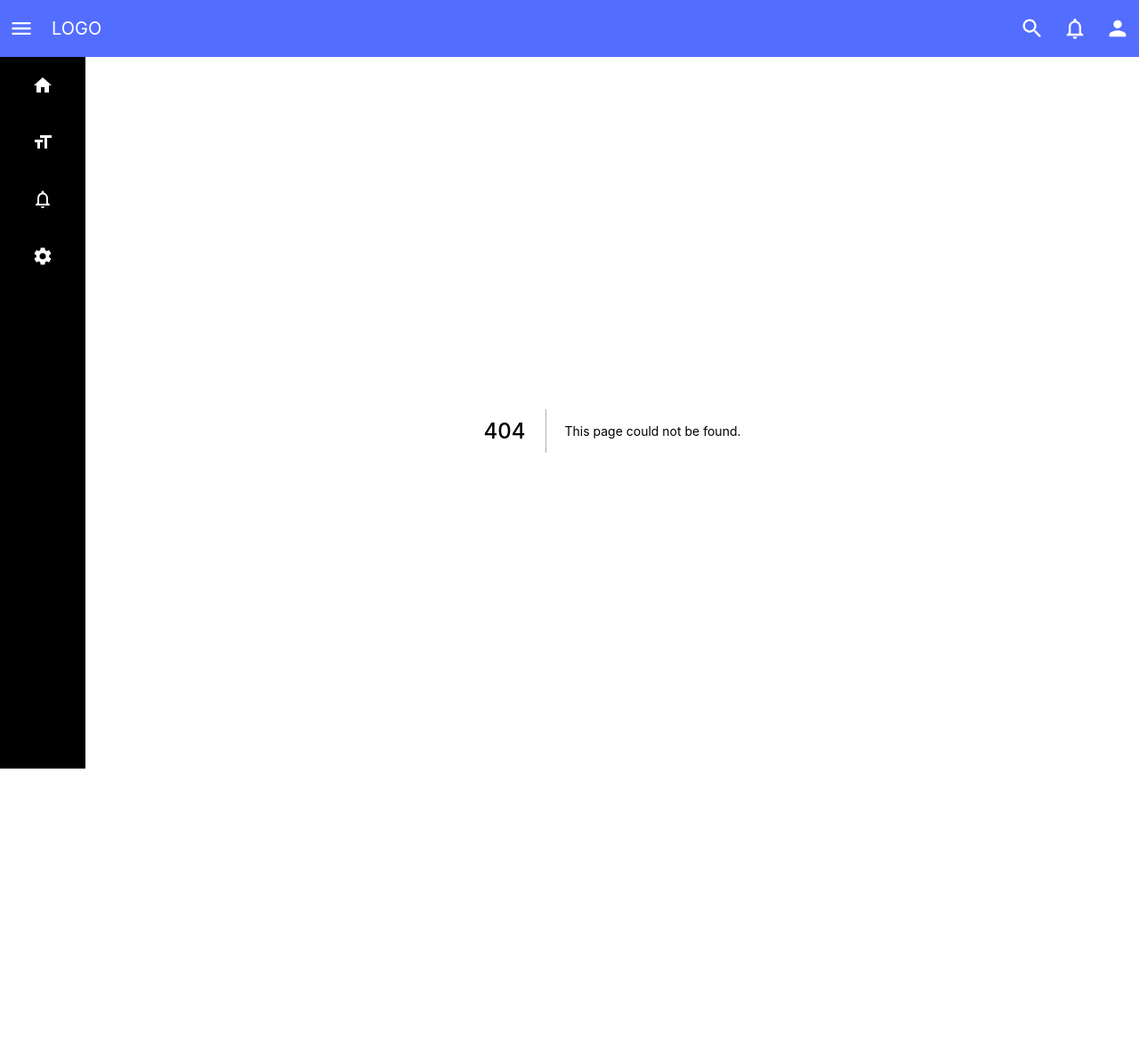
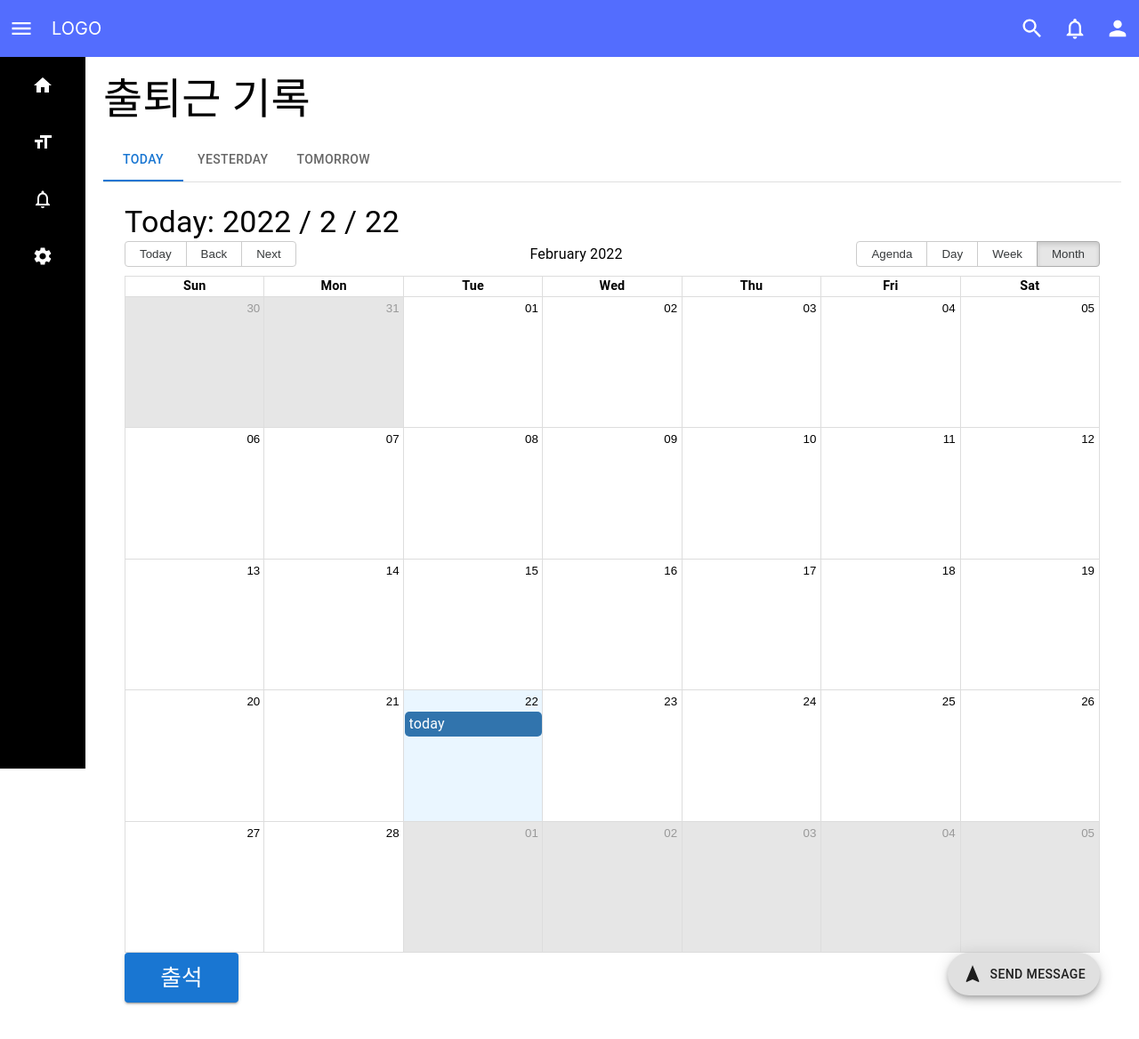
Before and after one commit to youngcademy/TEAMA-FRONT, a Next.js app: page /admin/attend/check in a window 1280 px wide. Before the commit this address had no page. Shown: the top 1168 px of the page at 89% size. Before the commit the page ends 904 px from the top, so only its background shows below. Built offline with nearby package versions, Linux system fonts and the light colour scheme.

Commit message:
add react-big-calendar but error

```diff
--- /dev/null
+++ b/components/Calendar.tsx
@@ -0,0 +1,93 @@
+import React, { useState } from "react";
+import { Calendar, View, DateLocalizer } from "react-big-calendar";
+import moment from "moment";
+
+import { momentLocalizer } from "react-big-calendar";
+import "react-big-calendar/lib/css/react-big-calendar.css";
+
+const localizer = momentLocalizer(moment);
+
+const allViews: View[] = ["agenda", "day", "week", "month"];
+
+interface Props {
+  localizer: DateLocalizer;
+}
+
+class CalendarEvent {
+  title: string;
+  allDay: boolean;
+  start: Date;
+  end: Date;
+  desc: string;
+  resourceId?: string;
+  tooltip?: string;
+
+  constructor(
+    _title: string,
+    _start: Date,
+    _endDate: Date,
+    _allDay?: boolean,
+    _desc?: string,
+    _resourceId?: string
+  ) {
+    this.title = _title;
+    this.allDay = _allDay || false;
+    this.start = _start;
+    this.end = _endDate;
+    this.desc = _desc || "";
+    this.resourceId = _resourceId;
+  }
+}
+
+function SelectableCalendar({ localizer }: Props) {
+  const [events, setEvents] = useState([
+    { start: moment(), end: moment().add(1, "hours"), title: "today" },
+  ] as CalendarEvent[]);
+
+  const handleSelect = ({ start, end }: any) => {
+    const title = window.prompt("New Event name");
+
+    if (title) {
+      let newEvent = {} as CalendarEvent;
+      newEvent.start = moment(start).toDate();
+      newEvent.end = moment(end).toDate();
+      newEvent.title = title;
+
+      // Erroneous code
+      // events.push(newEvent)
+      // setEvents(events)
+      setEvents([...events, newEvent]);
+    }
+  };
+
+  const today = new Date();
+  const year = today.getFullYear();
+  const month = today.getDay();
+  const day = today.getDate();
+
+  return (
+    <>
+      <Calendar
+        selectable
+        localizer={localizer}
+        events={events}
+        defaultView="month"
+        views={allViews}
+        defaultDate={today}
+        onSelectEvent={(event) => alert(event.title)}
+        onSelectSlot={handleSelect}
+        startAccessor="start"
+        endAccessor="end"
+        titleAccessor="title"
+      />
+    </>
+  );
+}
+
+export default function Availability() {
+  return (
+    <div style={{ height: "100vh" }}>
+      <SelectableCalendar localizer={localizer} />
+    </div>
+  );
+}
--- /dev/null
+++ b/components/attend/TabList.tsx
@@ -0,0 +1,140 @@
+import * as React from "react";
+import Tabs from "@mui/material/Tabs";
+import Tab from "@mui/material/Tab";
+import Typography from "@mui/material/Typography";
+import Box from "@mui/material/Box";
+import Button from "@mui/material/Button";
+import Fab from "@mui/material/Fab";
+import AddIcon from "@mui/icons-material/Add";
+import EditIcon from "@mui/icons-material/Edit";
+import FavoriteIcon from "@mui/icons-material/Favorite";
+import NavigationIcon from "@mui/icons-material/Navigation";
+import Calendar from "../Calendar";
+
+interface TabPanelProps {
+  children?: React.ReactNode;
+  index: number;
+  value: number;
+}
+
+function TabPanel(props: TabPanelProps) {
+  const { children, value, index, ...other } = props;
+
+  return (
+    <div
+      role="tabpanel"
+      hidden={value !== index}
+      id={`simple-tabpanel-${index}`}
+      aria-labelledby={`simple-tab-${index}`}
+      {...other}
+    >
+      {value === index && (
+        <Box sx={{ p: 3 }}>
+          <Typography>{children}</Typography>
+        </Box>
+      )}
+    </div>
+  );
+}
+
+function a11yProps(index: number) {
+  return {
+    id: `simple-tab-${index}`,
+    "aria-controls": `simple-tabpanel-${index}`,
+  };
+}
+
+export default function BasicTabs() {
+  const today = new Date();
+  const year = today.getFullYear();
+  const month = today.getDay();
+  const day = today.getDate();
+
+  const [value, setValue] = React.useState(0);
+
+  const handleChange = (event: React.SyntheticEvent, newValue: number) => {
+    setValue(newValue);
+  };
+
+  return (
+    <Box sx={{ width: "100%" }}>
+      <Box sx={{ borderBottom: 1, borderColor: "divider" }}>
+        <Tabs
+          value={value}
+          onChange={handleChange}
+          aria-label="basic tabs example"
+        >
+          <Tab label="today" {...a11yProps(0)} />
+          <Tab label="yesterday" {...a11yProps(1)} />
+          <Tab label="tomorrow" {...a11yProps(2)} />
+        </Tabs>
+      </Box>
+      <TabPanel value={value} index={0}>
+        <Box>
+          <Typography variant="h4">
+            Today: {`${year} / ${month} / ${day}`}
+          </Typography>
+          <Box>
+            <Calendar />
+          </Box>
+          <Box
+            sx={{
+              display: "flex",
+              justifyContent: "space-between",
+            }}
+          >
+            <Box>
+              <Button
+                variant="contained"
+                sx={{
+                  width: "10vw",
+                  height: "7vh",
+                  display: "flex",
+                  alignSelf: "center",
+                }}
+              >
+                <Typography
+                  sx={{
+                    fontSize: "2vw",
+                  }}
+                >
+                  출석
+                </Typography>
+              </Button>
+            </Box>
+            <Fab variant="extended">
+              <NavigationIcon sx={{ mr: 1 }} />
+              Send Message
+            </Fab>
+          </Box>
+        </Box>
+      </TabPanel>
+      <TabPanel value={value} index={1}>
+        <Box>
+          <Typography variant="h4">
+            Yesterday: {`${year} / ${month} / ${day - 1}`}
+          </Typography>
+          <Box>
+            <Calendar />
+          </Box>
+          <Fab color="secondary" aria-label="edit">
+            <EditIcon />
+          </Fab>
+        </Box>
+      </TabPanel>
+      <TabPanel value={value} index={2}>
+        <Box>
+          <Typography variant="h4">
+            Tomorrow: {`${year} / ${month} / ${day + 1}`}
+          </Typography>
+          <Box>
+            <Calendar />
+          </Box>
+          <Fab color="secondary" aria-label="edit">
+            <EditIcon />
+          </Fab>
+        </Box>
+      </TabPanel>
+    </Box>
+  );
+}
--- a/package.json
+++ b/package.json
@@ -26,8 +26,11 @@
     "@mui/styled-engine-sc": "^5.4.1",
     "@mui/x-data-grid": "^5.5.1",
     "date-fns": "^2.28.0",
+    "globalize": "^1.7.0",
+    "moment": "^2.29.1",
     "next": "12.0.10",
     "react": "17.0.2",
+    "react-big-calendar": "^0.38.9",
     "react-dom": "17.0.2",
     "react-swipeable-views": "^0.14.0",
     "sass": "^1.49.7",
--- /dev/null
+++ b/pages/admin/attend/check.tsx
@@ -0,0 +1,24 @@
+import * as React from "react";
+import Box from "@mui/material/Box";
+import Typography from "@mui/material/Typography";
+import TabList from "../../../components/attend/TabList";
+
+const attendmendCheckAdmin = () => {
+  return (
+    <Box>
+      <Typography
+        variant="h3"
+        sx={{
+          padding: "0 0 1rem 0",
+        }}
+      >
+        출퇴근 기록
+      </Typography>
+      <Box>
+        <TabList />
+      </Box>
+    </Box>
+  );
+};
+
+export default attendmendCheckAdmin;
--- a/pages/index.tsx
+++ b/pages/index.tsx
@@ -1,6 +1,4 @@
 import type { NextPage } from "next";
-import Head from "next/head";
-import Image from "next/image";
 import styles from "../styles/Home.module.scss";
 
 const Home: NextPage = () => {
```
Also changed, not shown: pages/admin/employlist.tsx (added, +7 -0 lines), 1 other file (tests, documents, lock files or other folders).
